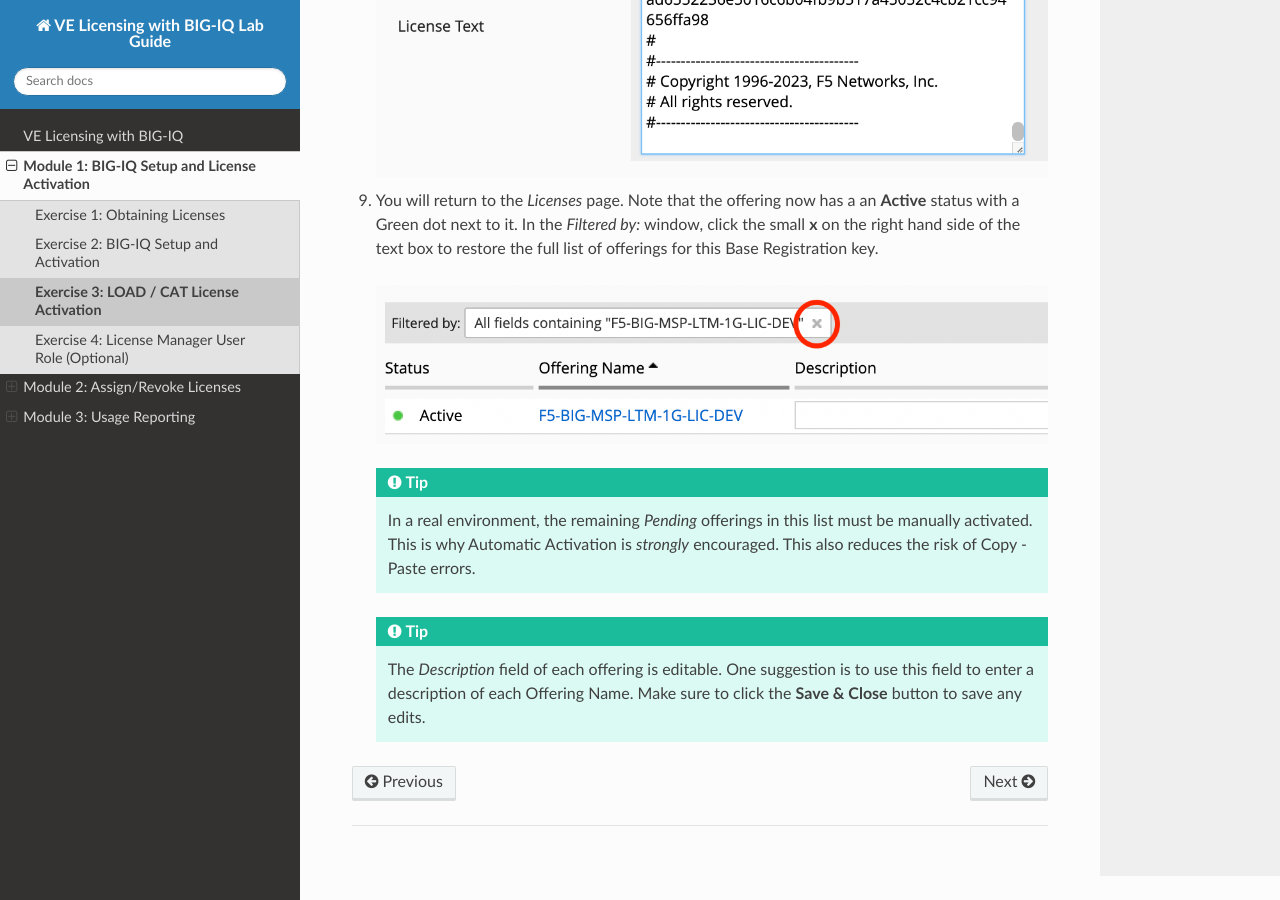
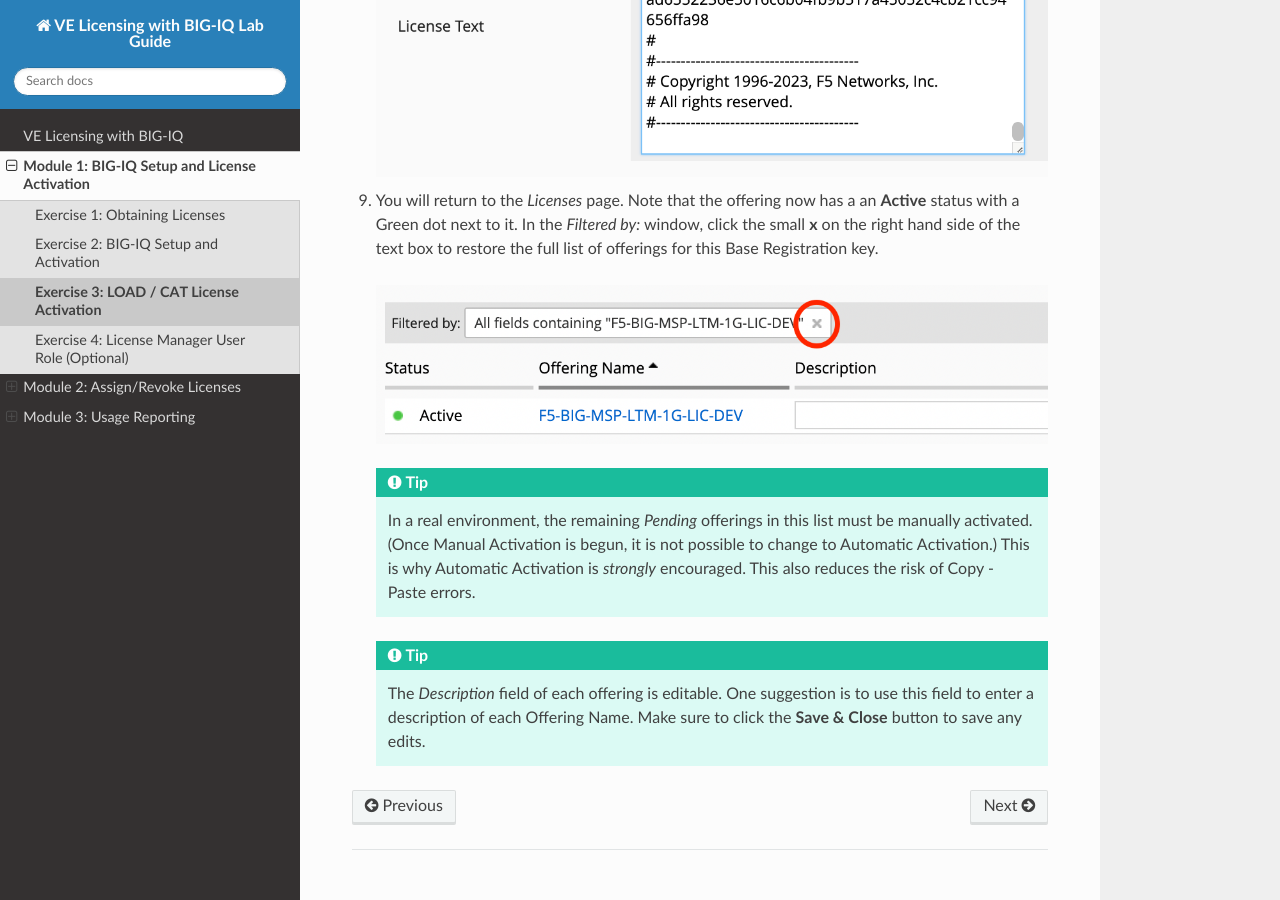
Before and after one commit to marcopaulo42/BIG-IQ-licensing-lab-guide, a Sphinx documentation site: the page built from docs/licensing/cat.rst, in a window 1280 px wide and 900 px high, scrolled down 5085 px. Built offline with Sphinx 7.4.7 and the Read the Docs theme 2.0.0, drawn with Linux system fonts in a browser that asks for light colours.

Commit message:
Update cat.rst

```diff
--- a/docs/licensing/cat.rst
+++ b/docs/licensing/cat.rst
@@ -59,5 +59,5 @@
 
    .. image:: ../images/filtered-by-x.png
 
-   .. tip:: In a real environment, the remaining *Pending* offerings in this list must be manually activated. This is why Automatic Activation is *strongly* encouraged. This also reduces the risk of Copy - Paste errors.
+   .. tip:: In a real environment, the remaining *Pending* offerings in this list must be manually activated. (Once Manual Activation is begun, it is not possible to change to Automatic Activation.) This is why Automatic Activation is *strongly* encouraged. This also reduces the risk of Copy - Paste errors.
    .. tip:: The *Description* field of each offering is editable. One suggestion is to use this field to enter a description of each Offering Name. Make sure to click the **Save & Close** button to save any edits.
```
